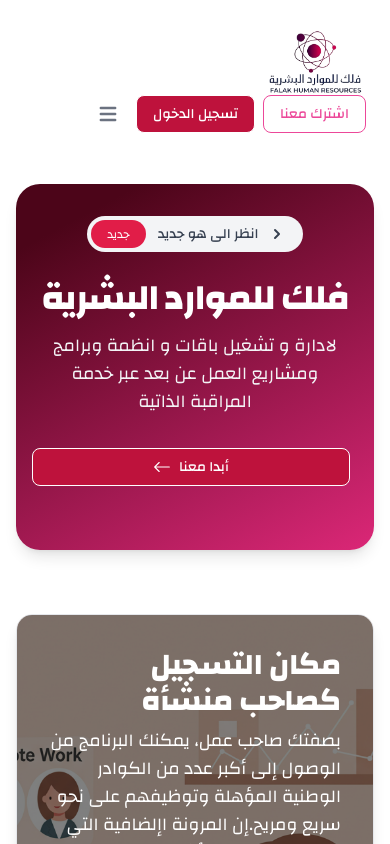
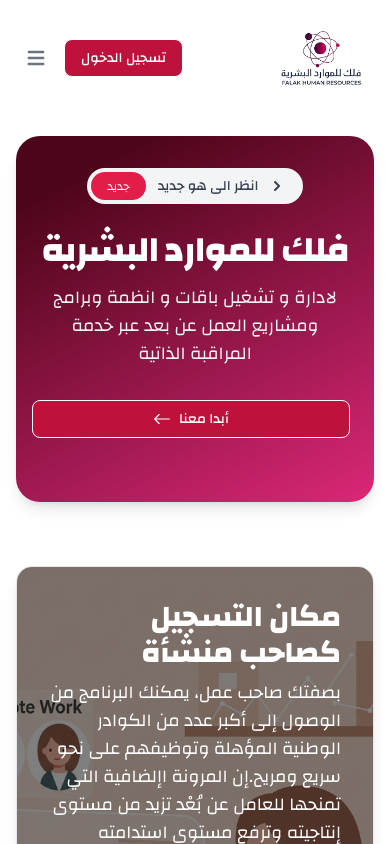
Before and after one commit to Abubakr-Alsheikh/falak-hr, a React (Vite) app: page / in a window 390 px wide. Shown: the top 844 px of the page. Built offline with nearby package versions, Linux system fonts and the light colour scheme.

Commit message:
Improving the header

```diff
--- a/src/components/Button.tsx
+++ b/src/components/Button.tsx
@@ -6,6 +6,7 @@
   variant?: "primary" | "secondary";
   icon?: React.ReactNode;
   type?: "button" | "submit" | "reset";
+  hideInSmallScreen?: boolean;
 }
 
 const Button: React.FC<ButtonProps> = ({
@@ -14,12 +15,13 @@
   variant = "primary",
   icon,
   type = "button",
+  hideInSmallScreen = false,
 }) => {
-  const buttonClasses =
+  let buttonClasses =
     variant === "primary"
       ? "flex justify-center items-center border-white border transition-colors text-white bg-primary-700 hover:bg-primary-800 focus:ring-4 focus:ring-primary-300 font-medium rounded-lg text-sm px-4 lg:px-5 py-2 lg:py-2.5 mr-2 dark:bg-primary-600 dark:hover:bg-primary-700 focus:outline-none dark:focus:ring-primary-800"
       : "flex justify-center items-center transition-colors text-secondary-500 border border-secondary-500 text-gray-800 dark:text-white hover:bg-gray-50 focus:ring-4 focus:ring-gray-300 font-medium rounded-lg text-sm px-4 lg:px-5 py-2 lg:py-2.5 mr-2 dark:hover:bg-gray-700 focus:outline-none dark:focus:ring-gray-800";
-
+  buttonClasses += hideInSmallScreen ? " hidden sm:block" : ""
   return (
     <button type={type} onClick={onClick} className={buttonClasses} dir="ltr">
       {icon && <span className="mr-2 text-lg">{icon}</span>}
--- a/src/components/Navbar.tsx
+++ b/src/components/Navbar.tsx
@@ -14,10 +14,10 @@
       <nav className="mt-5 border-gray-200 bg-white px-4 py-2.5 dark:bg-gray-800 lg:px-6">
         <div className="mx-auto flex max-w-screen-xl flex-wrap items-center justify-between">
           <Link to="/" className="flex items-center">
-            <img src={logo} className="mr-3 h-16" alt="Falak HR Logo" />
+            <img src={logo} className="mr-3 h-14" alt="Falak HR Logo" />
           </Link>
           <div className="flex items-center sm:flex-1 sm:justify-end lg:order-2">
-            <Button text="اشترك معنا" variant="secondary" />
+            <Button text="اشترك معنا" variant="secondary" hideInSmallScreen={true} />
             <Button text="تسجيل الدخول" variant="primary" />
             <button
               onClick={toggleMenu}
```
